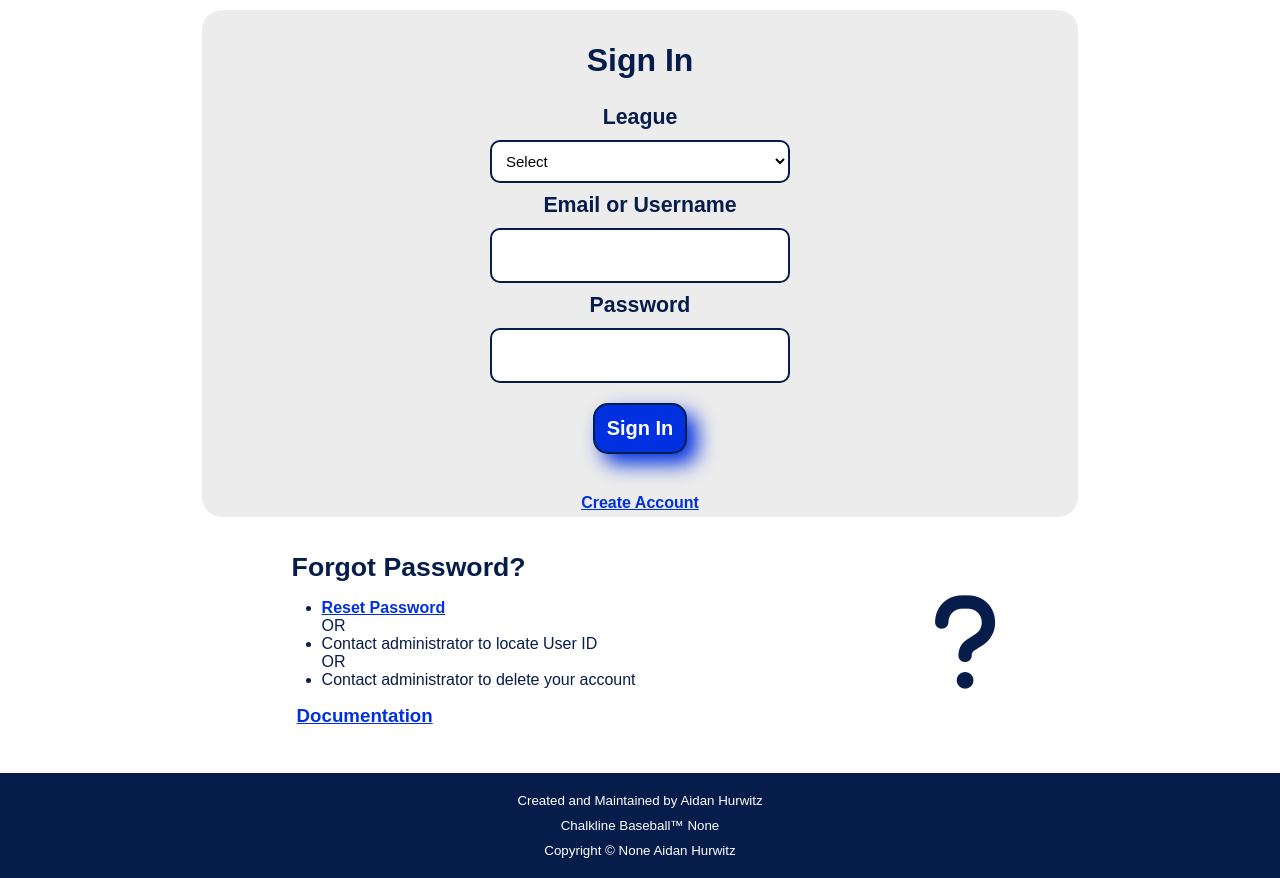
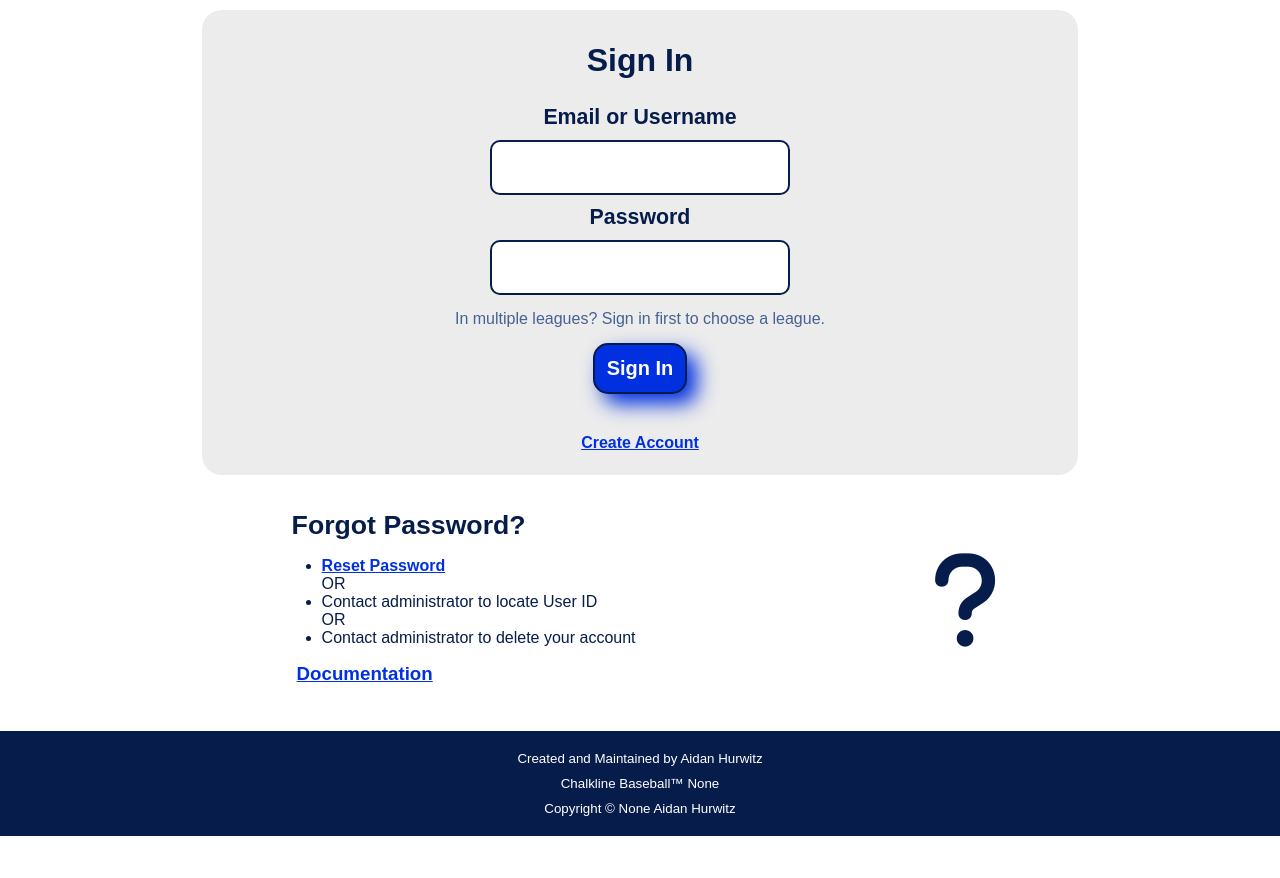
Before and after one commit to jamesus88/chalkline_v2, a Flask app: page /login in a window 1280 px wide. Shown: the part 63-941 px from the top of the page. After the commit the page ends 899 px from the top, so only its background shows below. Run offline with Flask 3, Linux system fonts and the light colour scheme; data that the repository does not hold is empty; parts of the project's set-up code (start-up, migrations or seed data) failed here and were passed over; some libraries are stand-ins or nearby versions.

Commit message:
added multi league support for sign in

```diff
--- a/chalkline/core/user.py
+++ b/chalkline/core/user.py
@@ -80,8 +80,7 @@ class User:
             return None
 
     @staticmethod
-    def authenticate(email_or_userId, pword, leagueId):
-        user = User.get_user(email=email_or_userId) or User.get_user(userId=email_or_userId)
+    def authenticate(user, pword, leagueId):
         if user:
             if leagueId not in user['leagues']:
                 raise PermissionError("You do not belong to this league!")
--- a/chalkline/main/routes.py
+++ b/chalkline/main/routes.py
@@ -105,14 +105,27 @@ def login(next=None):
     if mid: return mid
 
     res = svr.obj()
+    ask_league = False
 
     if request.method == 'POST':
         email = request.form['email'].lower()
         pword = request.form['pword']
-        leagueId = request.form['league']
+        leagueId = request.form.get('league')
 
         try:
-            user = User.authenticate(email, pword, leagueId)
+            user = User.get_user(email=email) or User.get_user(userId=email)
+
+            if len(user['leagues']) > 1 and not leagueId:
+                res['pword_attempt'] = pword
+                res['email_attempt'] = email
+                ask_league = True
+                return render_template("main/login.html", res=res, all_leagues=user['leagues'], ask_league=ask_league)
+            elif len(user['leagues']) == 1:
+                leagueId = user['leagues'][0]
+            elif len(user['leagues']) == 0:
+                raise PermissionError("You are not a part of any league. Join a league to login!")
+
+            user = User.authenticate(user, pword, leagueId)
             try:
                 svr.login(user, leagueId, 'admin' in user['groups'][leagueId])
                 User.set_last_login(user)
@@ -128,8 +141,7 @@ def login(next=None):
         except (ValueError, PermissionError) as e:
             res['msg'] = e
 
-    all_leagues = League.get_all()
-    return render_template("main/login.html", res=res, all_leagues=all_leagues)
+    return render_template("main/login.html", res=res, ask_league=ask_league)
 
 @main.route("/send-reset", methods=['GET', 'POST'])
 def send_reset():
--- a/chalkline/templates/design.html
+++ b/chalkline/templates/design.html
@@ -87,6 +87,7 @@
             <a href="{{url_for('main.signup')}}">Create Account</a>
             <a class="sign-in" href="{{url_for('main.login')}}">Sign In</a>
             {% else %}
+            <a href="{{url_for('main.profile', _anchor="session")}}">{{res.league.name}}</a>
             <a class="sign-in" href="{{url_for('main.profile')}}">Account</a>
             {% endif %}
             <a href="#" class="menu-bars" onclick="showMobileNav()"><i class="fa-solid fa-bars"></i></a>
--- a/chalkline/templates/main/login.html
+++ b/chalkline/templates/main/login.html
@@ -11,20 +11,28 @@
         <section>
             <center>
                 <h1>Sign In</h1>
-                <label for="league">League</label>
-                <select name="league" id="league" required>
-                    <option value="" selected disabled>Select</option>
-                    {% for l in all_leagues %}
-                        <option value="{{l.leagueId}}" selected>{{l.name}}</option>
-                    {% endfor %}
-                </select>
+
+
                 <label class="sign-in" for="email">Email or Username</label>
-                <input type="text" name="email" id="email" required>
+                <input type="text" name="email" id="email" {% if ask_league %} value="{{res.email_attempt}}"{% endif %} required>
                 <label class="sign-in" for="userId">Password</label>
-                <input type="password" name="pword" id="pword" required>
+                <input type="password" name="pword" id="pword" {% if ask_league %} value="{{res.pword_attempt}}"{% endif %} required>
+
+                {% if ask_league %}
+                <p class="error">Please choose a league to login with:</p>
+                    <label for="league">League</label>
+                    <select name="league" id="league" required>
+                        <option value="" selected disabled>Select</option>
+                        {% for l in all_leagues %}
+                            <option value="{{l}}">{{l}}</option>
+                        {% endfor %}
+                    </select>
+                {% endif %}
+                <p class="subtle">In multiple leagues? Sign in first to choose a league.</p>
                 <button class="button-sign-in" type="submit">Sign In</button>
                 <h3 class='error'>{{res.msg}}</h3>
                 <a href="{{url_for('main.signup')}}">Create Account</a>
+                <br>
             </center>
         </section>
         <section class="split">
--- a/chalkline/templates/main/profile.html
+++ b/chalkline/templates/main/profile.html
@@ -252,7 +252,7 @@
                     </script>
                 {% endif %}
             </form>
-            <form method="post">
+            <form method="post" id="session">
                 <label for="location">Location: </label>
                 <select name="location" id="location" onchange="this.form.submit()">
                     {% for loc in res.user.leagues %}
```
